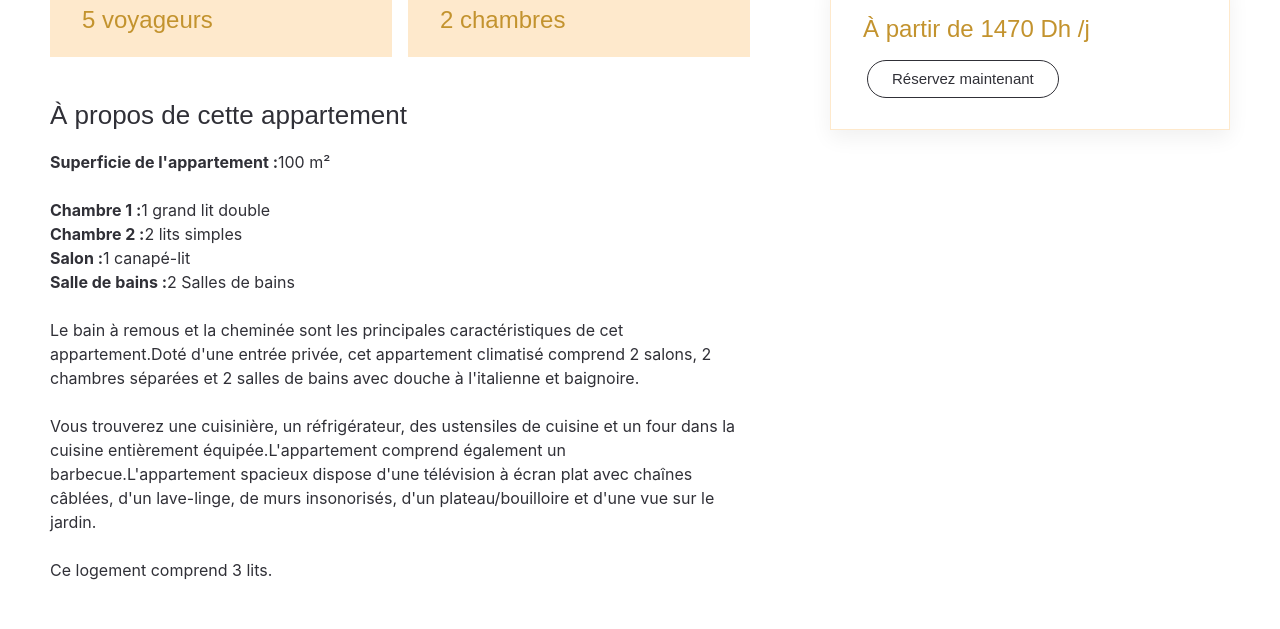
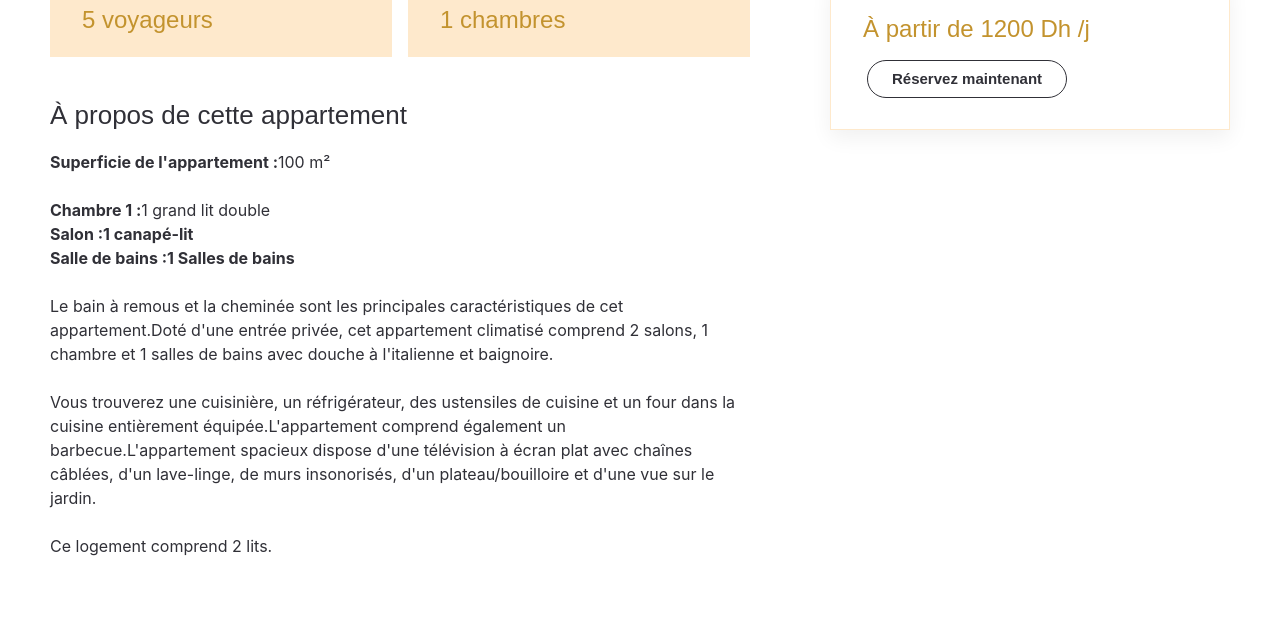
Before and after one commit to hamzaelbaz/propriete-priorite-copie, a website: page public/appartement9.html in a window 1280 px wide. Shown: the part 754-1383 px from the top of the page. Drawn offline with nearby package versions, Linux system fonts and the light colour scheme; a script that the page names is missing.

Commit message:
Initial commit

```diff
--- a/public/appartement9.html
+++ b/public/appartement9.html
@@ -130,21 +130,21 @@
                            <h3 class="heading h4 no-margin">5 voyageurs</h3>
                         </div>
                         <div id="w-node-c94cb0d0-86e1-b065-604d-371e88feabb2-b92e5687" class="listing-key-info-box">
-                           <h3 class="heading h4 no-margin">2 chambres</h3>
+                           <h3 class="heading h4 no-margin">1 chambres</h3>
                         </div>
                      </div>
                      <div class="w-richtext">
                         <h3>À propos de cette appartement</h3>
                         <p><strong>Superficie de l'appartement :</strong>100 m²<br></p>
-                        <p><strong>Chambre 1 :</strong>1 grand lit double<br><strong>Chambre 2 :</strong>2 lits simples<br><strong>Salon :</strong>1 canapé-lit<br><strong>Salle de bains :</strong>2 Salles de bains</p>
-                        <p>Le bain à remous et la cheminée sont les principales caractéristiques de cet appartement.Doté d'une entrée privée, cet appartement climatisé comprend 2 salons, 2 chambres séparées et 2 salles de bains avec douche à l'italienne et baignoire.</p>
+                        <p><strong>Chambre 1 :</strong>1 grand lit double<br><strong><strong>Salon :</strong>1 canapé-lit<br><strong>Salle de bains :</strong>1 Salles de bains</p>
+                        <p>Le bain à remous et la cheminée sont les principales caractéristiques de cet appartement.Doté d'une entrée privée, cet appartement climatisé comprend 2 salons, 1 chambre et 1 salles de bains avec douche à l'italienne et baignoire.</p>
                         <p>Vous trouverez une cuisinière, un réfrigérateur, des ustensiles de cuisine et un four dans la cuisine entièrement équipée.L'appartement comprend également un barbecue.L'appartement spacieux dispose d'une télévision à écran plat avec chaînes câblées, d'un lave-linge, de murs insonorisés, d'un plateau/bouilloire et d'une vue sur le jardin.</p>
-                        <p>Ce logement comprend 3 lits.</p>
+                        <p>Ce logement comprend 2 lits.</p>
                      </div>
                   </div>
                   <div class="enquire-card">
                      <div class="w-form">
-                        <h3 class="heading h4 green-text">À partir de 1470 Dh /j</h3>
+                        <h3 class="heading h4 green-text">À partir de 1200 Dh /j</h3>
                         <a href="https://www.booking.com/hotel/ma/beaute-atlantique.fr.html?aid=898224&label=hotel_details-B9m4TOS%401722813088&sid=531c74bbf86fa3c8a08c789061038737&checkin=2025-09-09;checkout=2025-09-11;dest_id=-38833;dest_type=city;dist=0;group_adults=4;group_children=0;hapos=1;hpos=1;no_rooms=1;req_adults=4;req_children=0;room1=A%2CA%2CA%2CA;sb_price_type=total;soh=1;sr_order=popularity;srepoch=1723585343;srpvid=ce39989fa42d0620;type=total;ucfs=1&#room_1049379811" class="nav-button w-nav-link">Réservez maintenant</a>
                      </div>
                   </div>
```
